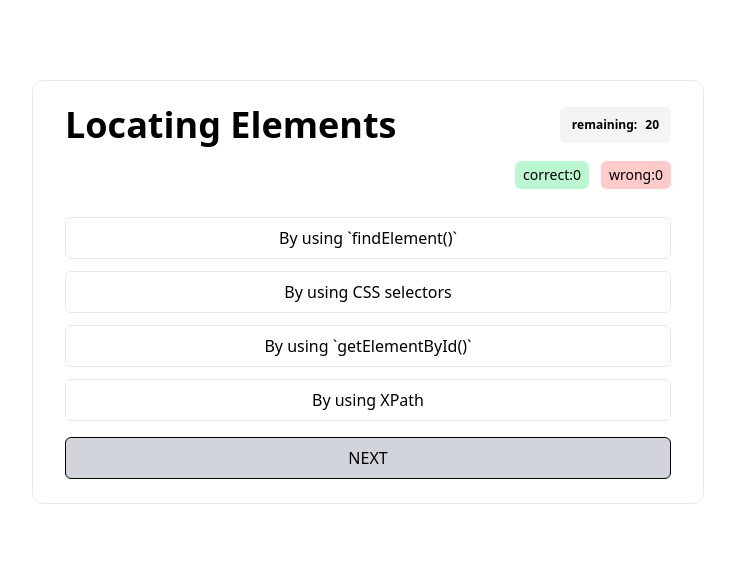
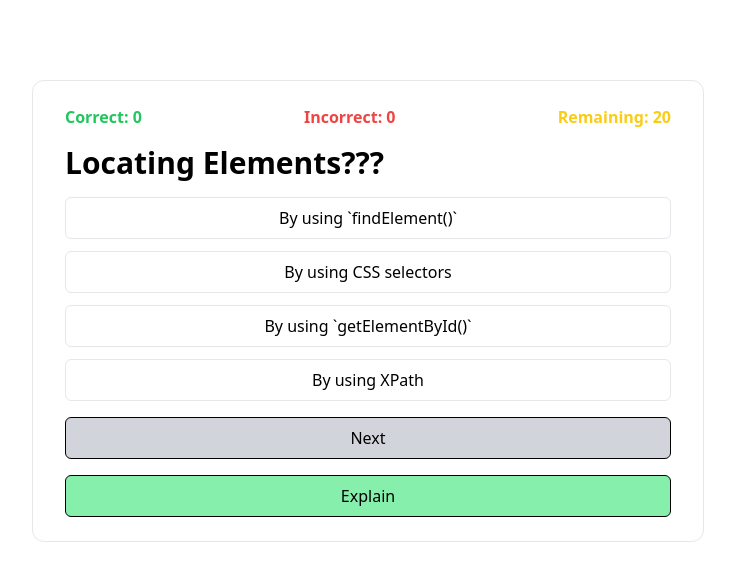
Before and after one commit to armanabbassii/GetBrieff, a React (Vite) app: page / in a window 1280 px wide. Shown: the top 580 px of the page, without its empty margins (272-1007 px from the left). Built offline with nearby package versions, Linux system fonts and the light colour scheme.

Commit message:
change counter question css and place

```diff
--- a/src/components/questionBox.JSX
+++ b/src/components/questionBox.JSX
@@ -19,38 +19,46 @@ function QuestionBox() {
   }
   return (
     <div className="w-full border px-8 py-6 rounded-xl">
-      <div className="flex flex-col">
-        <div className="flex justify-between items-center">
-          <h1 className="font-semibold text-4xl">{playwrightQ[counter].title}</h1>
-          <span className="bg-gray-100 px-3 py-2.5 rounded-md font-semibold text-xs flex items-center space-x-2">
-            <span>remaining:</span>
-            <span>{playwrightQ.length - counter}</span>
+      <div className="flex justify-between items-center mb-4">
+        <span className=" text-green-500 font-semibold">
+          Correct: {correctAnswers}
+        </span>
+        <span className="text-red-500 font-semibold">
+          Incorrect: {wrongAnswers}
+        </span>
+        <span className="text-yellow-400 font-semibold">
+          Remaining: {playwrightQ.length - counter}
         </span>
       </div>
-        <div className="space-x-3 flex my-4 justify-end">
-          <div className="bg-green-200 rounded-md px-2 text-sm py-1">
-            correct:
-            {correctAnswers}
-          </div>
-          <div className="bg-red-200 rounded-md px-2 text-sm py-1">
-            wrong:
-            {wrongAnswers}
+
+      {/* Question Title */}
+      <div className="flex justify-between items-center mb-4">
+        <div className="flex justify-between items-center">
+          <h1 className="font-semibold text-3xl">
+            {playwrightQ[counter].title}
+          </h1>
         </div>
       </div>
-      </div>
+      {/* Answer Options */}
       <AnswerBox
         answers={playwrightQ[counter].possibleAnswers}
         trueAnswerIndex={playwrightQ[counter].trueAnswerIndex}
       />
+      {/* NEXT Button */}
       <div className="flex justify-center mt-4">
-
         <button
           className="border border-black w-full py-2 rounded-md bg-gray-300 text-black"
           onClick={() => {
             if (counter < 19) setCounter((counter) => counter + 1);
           }}
         >
-        NEXT
+          Next
+        </button>
+      </div>
+      {/* Explain Button */}
+      <div className="flex justify-center mt-4">
+        <button className="border border-black w-full py-2 rounded-md bg-green-300 text-black">
+          Explain
         </button>
       </div>
     </div>
--- a/src/constants/playwright.js
+++ b/src/constants/playwright.js
@@ -1,5 +1,5 @@
 export const playwrightQ = [{
-    title: "Locating Elements",
+    title: "Locating Elements???",
     possibleAnswers: [
       "By using `findElement()`",
       "By using CSS selectors",
--- a/src/output.css
+++ b/src/output.css
@@ -569,8 +569,7 @@ video {
   margin-bottom: 0.75rem;
 }
 
-.my-4 {
-  margin-top: 1rem;
+.mb-4 {
   margin-bottom: 1rem;
 }
 
@@ -594,16 +593,8 @@ video {
   max-width: 42rem;
 }
 
-.flex-col {
-  flex-direction: column;
-}
-
 .items-center {
   align-items: center;
-}
-
-.justify-end {
-  justify-content: flex-end;
 }
 
 .justify-center {
@@ -612,18 +603,6 @@ video {
 
 .justify-between {
   justify-content: space-between;
-}
-
-.space-x-2 > :not([hidden]) ~ :not([hidden]) {
-  --tw-space-x-reverse: 0;
-  margin-right: calc(0.5rem * var(--tw-space-x-reverse));
-  margin-left: calc(0.5rem * calc(1 - var(--tw-space-x-reverse)));
-}
-
-.space-x-3 > :not([hidden]) ~ :not([hidden]) {
-  --tw-space-x-reverse: 0;
-  margin-right: calc(0.75rem * var(--tw-space-x-reverse));
-  margin-left: calc(0.75rem * calc(1 - var(--tw-space-x-reverse)));
 }
 
 .rounded-md {
@@ -643,19 +622,19 @@ video {
   border-color: rgb(0 0 0 / var(--tw-border-opacity));
 }
 
-.bg-gray-100 {
-  --tw-bg-opacity: 1;
-  background-color: rgb(243 244 246 / var(--tw-bg-opacity));
-}
-
 .bg-gray-200 {
   --tw-bg-opacity: 1;
   background-color: rgb(229 231 235 / var(--tw-bg-opacity));
 }
 
-.bg-green-200 {
+.bg-gray-300 {
   --tw-bg-opacity: 1;
-  background-color: rgb(187 247 208 / var(--tw-bg-opacity));
+  background-color: rgb(209 213 219 / var(--tw-bg-opacity));
+}
+
+.bg-green-300 {
+  --tw-bg-opacity: 1;
+  background-color: rgb(134 239 172 / var(--tw-bg-opacity));
 }
 
 .bg-green-400 {
@@ -663,29 +642,9 @@ video {
   background-color: rgb(74 222 128 / var(--tw-bg-opacity));
 }
 
-.bg-red-200 {
-  --tw-bg-opacity: 1;
-  background-color: rgb(254 202 202 / var(--tw-bg-opacity));
-}
-
 .bg-red-500 {
   --tw-bg-opacity: 1;
   background-color: rgb(239 68 68 / var(--tw-bg-opacity));
-}
-
-.bg-gray-300 {
-  --tw-bg-opacity: 1;
-  background-color: rgb(209 213 219 / var(--tw-bg-opacity));
-}
-
-.px-2 {
-  padding-left: 0.5rem;
-  padding-right: 0.5rem;
-}
-
-.px-3 {
-  padding-left: 0.75rem;
-  padding-right: 0.75rem;
 }
 
 .px-8 {
@@ -693,24 +652,9 @@ video {
   padding-right: 2rem;
 }
 
-.px-80 {
-  padding-left: 20rem;
-  padding-right: 20rem;
-}
-
-.py-1 {
-  padding-top: 0.25rem;
-  padding-bottom: 0.25rem;
-}
-
 .py-2 {
   padding-top: 0.5rem;
   padding-bottom: 0.5rem;
-}
-
-.py-2\.5 {
-  padding-top: 0.625rem;
-  padding-bottom: 0.625rem;
 }
 
 .py-6 {
@@ -718,19 +662,9 @@ video {
   padding-bottom: 1.5rem;
 }
 
-.text-4xl {
-  font-size: 2.25rem;
-  line-height: 2.5rem;
-}
-
-.text-sm {
-  font-size: 0.875rem;
-  line-height: 1.25rem;
-}
-
-.text-xs {
-  font-size: 0.75rem;
-  line-height: 1rem;
+.text-3xl {
+  font-size: 1.875rem;
+  line-height: 2.25rem;
 }
 
 .font-semibold {
@@ -741,3 +675,18 @@ video {
   --tw-text-opacity: 1;
   color: rgb(0 0 0 / var(--tw-text-opacity));
 }
+
+.text-green-500 {
+  --tw-text-opacity: 1;
+  color: rgb(34 197 94 / var(--tw-text-opacity));
+}
+
+.text-red-500 {
+  --tw-text-opacity: 1;
+  color: rgb(239 68 68 / var(--tw-text-opacity));
+}
+
+.text-yellow-400 {
+  --tw-text-opacity: 1;
+  color: rgb(250 204 21 / var(--tw-text-opacity));
+}
```
Lines whose indentation alone changed are shown as unchanged.
